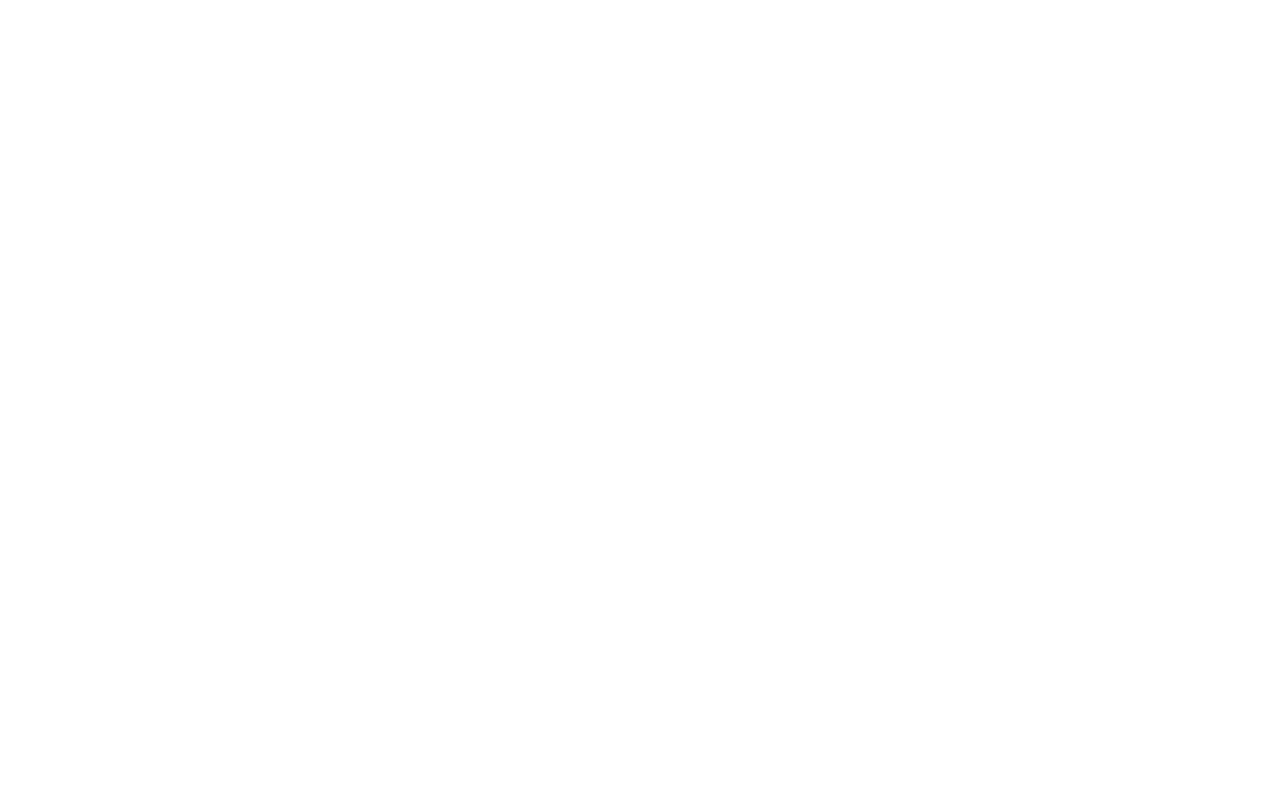
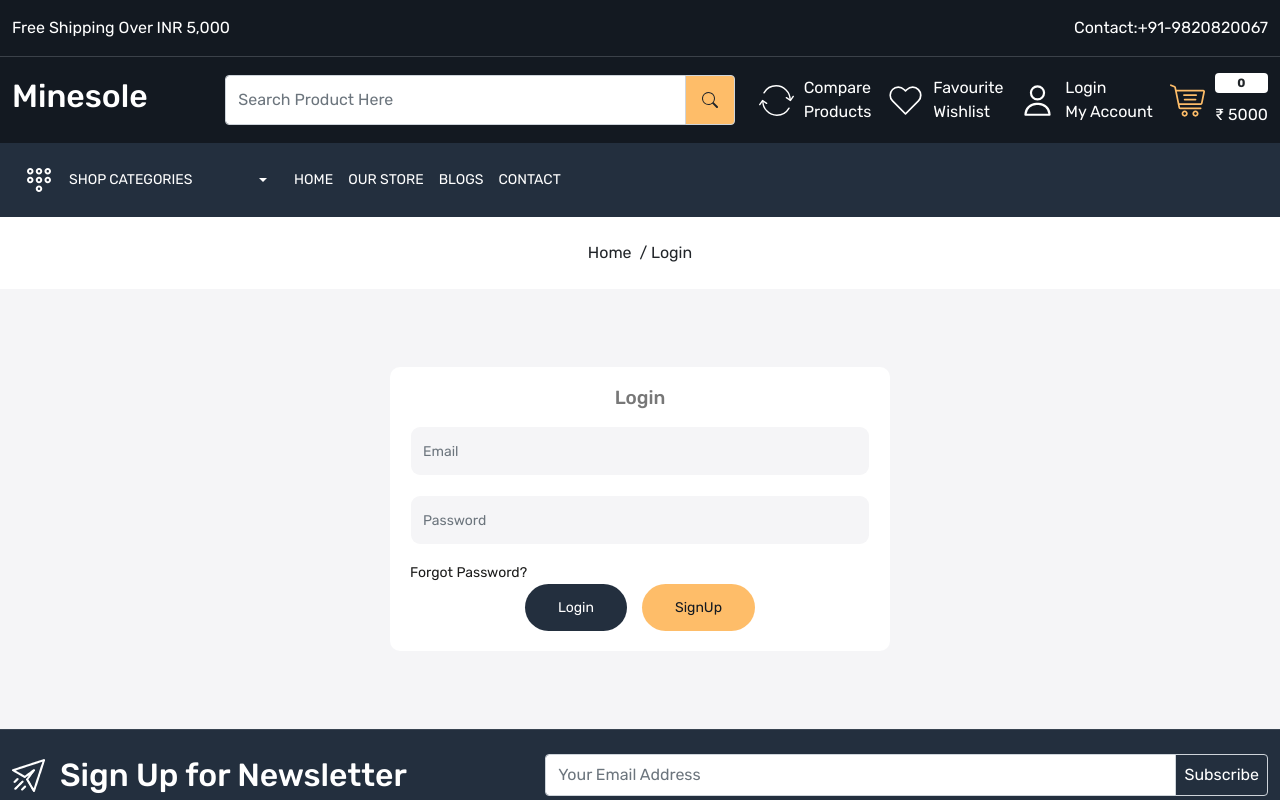
Before and after one commit to aditya-bsingh5/minesole-frontend, a React (Create React App) app: page /login in a window 1280 px wide. Before the commit this address had no page. Shown: the top 800 px of the page. Built offline with nearby package versions, Linux system fonts and the light colour scheme.

Commit message:
wishlist

```diff
--- a/src/App.css
+++ b/src/App.css
@@ -55,6 +55,14 @@ a {
 .button:hover {
   background-color: var(--color-button-hover);
   border-bottom: #131921;
+}
+
+.cross {
+  top: 15px;
+  right: 15px;
+  width: 25px;
+  padding: 3px;
+  cursor: pointer;
 }
 
 .card-wrapper {
@@ -520,30 +528,25 @@ footer .input-group-text {
 
 /* Contact Ends Here */
 
-/* Compare Product */
+/* Compare & Wishlist Product */
 
-.compare-product-card {
+.compare-product-card,
+.wishlist-card {
   padding: 20px 15px;
   background-color: white;
   border-radius: 10px;
 }
 
-.compare-product-card .cross {
-  top: 15px;
-  right: 15px;
-  width: 25px;
-  padding: 3px;
-  cursor: pointer;
-}
-
-.compare-product-details h5.title {
+.compare-product-details h5.title,
+.wishlist-card h5.title {
   font-size: 15px;
   line-height: 22px;
   font-weight: 500;
   color: var(--color-content-darken);
 }
 
-.compare-product-details h6.price {
+.compare-product-details h6.price,
+.wishlist-card h6.price {
   font-size: 15px;
   line-height: 22px;
   font-weight: 400;
@@ -557,4 +560,52 @@ footer .input-group-text {
   border-top: 1px solid var(--color-section-bg);
 }
 
-/* Compare Product Ends Here */
+/* Compare & Wishlist Product Ends Here */
+
+/* Auth Card */
+
+.auth-card {
+  padding: 20px;
+  background-color: white;
+  width: 500px;
+  margin: 30px auto;
+  border-radius: 10px;
+}
+
+.auth-card h3 {
+  font-size: 19px;
+  font-weight: 500;
+  color: var(--color-content-faded);
+}
+
+.auth-card .form-control {
+  height: 50px;
+  background-color: var(--color-section-bg);
+  color: var(--color-content-faded);
+  border-color: transparent;
+  font-size: 14px;
+  border-radius: 10px;
+}
+
+.auth-card a {
+  font-size: 14px;
+  font-weight: 400;
+  color: var(--color-content-darken);
+}
+
+.auth-card .signup {
+  background-color: var(--color-button-hover);
+  color: var(--color-bg-tone-one);
+}
+
+.auth-card .signup:hover {
+  background-color: var(--color-bg-tone-one);
+  color: var(--color-button-hover);
+}
+
+.auth-card p {
+  font-size: 13px;
+  color: var(--color-content-faded);
+}
+
+/* Auth Card Ends Here */
--- a/src/App.js
+++ b/src/App.js
@@ -7,7 +7,10 @@ import About from "./pages/About";
 import Contact from "./pages/Contact";
 import Store from "./pages/Store";
 import Blog from "./pages/Blog";
-import CompareProduct from "./pages/CompareProduct";
+import Compare from "./pages/Compare";
+import Wishlist from "./pages/Wishlist";
+import Login from "./pages/Login";
+import Forgot from "./pages/Forgot";
 
 function App() {
   return (
@@ -20,7 +23,10 @@ function App() {
             <Route path="contact" element={<Contact />} />
             <Route path="store" element={<Store />} />
             <Route path="blogs" element={<Blog />} />
-            <Route path="compare-product" element={<CompareProduct />} />
+            <Route path="compare" element={<Compare />} />
+            <Route path="wishlist" element={<Wishlist />} />
+            <Route path="login" element={<Login />} />
+            <Route path="forgot-password" element={<Forgot />} />
           </Route>
         </Routes>
       </BrowserRouter>
--- a/src/components/Header.js
+++ b/src/components/Header.js
@@ -48,7 +48,7 @@ const Header = () => {
               <div className="header-upper-links d-flex align-items-center justify-content-between">
                 <div>
                   <Link
-                    to="/compare-product"
+                    to="/compare"
                     className="d-flex align-items-center gap-10 text-white"
                   >
                     <img src="images/compare.svg" alt="compare"></img>
--- a/src/pages/Blog.js
+++ b/src/pages/Blog.js
@@ -28,6 +28,8 @@ const Blog = () => {
               <div className="row">
                 <div className="col-6">
                   <BlogCard />
+                </div>
+                <div className="col-6">
                   <BlogCard />
                 </div>
               </div>
--- a/src/pages/CompareProduct.js
+++ b/src/pages/Compare.js
@@ -3,7 +3,7 @@ import BreadCrumb from "../components/BreadCrumb";
 import Meta from "../components/Meta";
 import Color from "../components/Color";
 
-const CompareProduct = () => {
+const Compare = () => {
   return (
     <>
       <Meta title="Product Comparison" />
@@ -16,10 +16,14 @@ const CompareProduct = () => {
                 <img
                   src="images/cross.svg"
                   alt="cross"
-                  className="cross position-absolute"
+                  className="cross position-absolute img-fluid"
                 />
                 <div className="product-card-image">
-                  <img src="images/watch.jpg" alt="watch" />
+                  <img
+                    src="images/watch.jpg"
+                    alt="watch"
+                    className="img-fluid w-100"
+                  />
                 </div>
                 <div className="compare-product-details">
                   <h5 className="title">Chapal</h5>
@@ -38,14 +42,20 @@ const CompareProduct = () => {
                   </div>
                 </div>
               </div>
+            </div>
+            <div className="col-3">
               <div className="compare-product-card position-relative">
                 <img
                   src="images/cross.svg"
                   alt="cross"
-                  className="cross position-absolute"
+                  className="cross position-absolute img-fluid"
                 />
                 <div className="product-card-image">
-                  <img src="images/watch.jpg" alt="watch" />
+                  <img
+                    src="images/watch.jpg"
+                    alt="watch"
+                    className="img-fluid w-100"
+                  />
                 </div>
                 <div className="compare-product-details">
                   <h5 className="title">Chapal</h5>
@@ -72,4 +82,4 @@ const CompareProduct = () => {
   );
 };
 
-export default CompareProduct;
+export default Compare;
--- /dev/null
+++ b/src/pages/Forgot.js
@@ -0,0 +1,46 @@
+import React from "react";
+import BreadCrumb from "../components/BreadCrumb";
+import Meta from "../components/Meta";
+import { Link } from "react-router-dom";
+
+const Forgot = () => {
+  return (
+    <>
+      <Meta title="Forgot Password" />
+      <BreadCrumb title="Forgot Password" />
+      <div className="login-wrapper home-wrapper-2 py-5">
+        <div className="row">
+          <div className="col-12">
+            <div className="auth-card">
+              <h3 className="text-center mb-3">Reset Your Password</h3>
+              <p className="text-center mb-3 mt-2">
+                We will send you an email to reset your Password.
+              </p>
+              <form action="" className="d-flex flex-column gap-30">
+                <div>
+                  <input
+                    name="email"
+                    type="text"
+                    placeholder="Email"
+                    className="form-control"
+                  />
+                </div>
+
+                <div>
+                  <div className="tm-3 d-flex flex-column justify-content-center gap-15 align-items-center">
+                    <button type="submit" className="button border-0">
+                      Submit
+                    </button>
+                    <Link to="/login">Cancel</Link>
+                  </div>
+                </div>
+              </form>
+            </div>
+          </div>
+        </div>
+      </div>
+    </>
+  );
+};
+
+export default Forgot;
--- /dev/null
+++ b/src/pages/Login.js
@@ -0,0 +1,50 @@
+import React from "react";
+import BreadCrumb from "../components/BreadCrumb";
+import Meta from "../components/Meta";
+import { Link } from "react-router-dom";
+
+const Login = () => {
+  return (
+    <>
+      <Meta title="Login" />
+      <BreadCrumb title="Login" />
+      <div className="login-wrapper home-wrapper-2 py-5">
+        <div className="row">
+          <div className="col-12">
+            <div className="auth-card">
+              <h3 className="text-center mb-3">Login</h3>
+              <form action="" className="d-flex flex-column gap-30">
+                <div>
+                  <input
+                    name="email"
+                    type="text"
+                    placeholder="Email"
+                    className="form-control"
+                  />
+                </div>
+                <div className="mt-1">
+                  <input
+                    name="password"
+                    type="password"
+                    placeholder="Password"
+                    className="form-control"
+                  />
+                </div>
+                <div>
+                  <Link to="/forgot-password">Forgot Password?</Link>
+
+                  <div className="tm-3 d-flex justify-content-center gap-15 align-items-center">
+                    <button className="button border-0">Login</button>
+                    <Link className="button signup">SignUp</Link>
+                  </div>
+                </div>
+              </form>
+            </div>
+          </div>
+        </div>
+      </div>
+    </>
+  );
+};
+
+export default Login;
--- /dev/null
+++ b/src/pages/Wishlist.js
@@ -0,0 +1,40 @@
+import React from "react";
+import BreadCrumb from "../components/BreadCrumb";
+import Meta from "../components/Meta";
+
+const Wishlist = () => {
+  return (
+    <>
+      <Meta title="Wishlist" />
+      <BreadCrumb title="Wishlist" />
+      <div className="wishlist-wrapper home-wrapper-2 py-5">
+        <div className="container-xxl">
+          <div className="row">
+            <div className="col-3">
+              <div className="wishlist-card position-relative">
+                <img
+                  src="images/cross.svg"
+                  alt="cross"
+                  className="cross position-absolute img-fluid"
+                />
+                <div className="wishlist-card-image">
+                  <img
+                    src="images/watch.jpg"
+                    className="img-fluid w-100"
+                    alt="product"
+                  />
+                </div>
+                <div className="py-3">
+                  <h5 className="title">Chapal</h5>
+                  <h6 className="price mb-2">₹ 1,550</h6>
+                </div>
+              </div>
+            </div>
+          </div>
+        </div>
+      </div>
+    </>
+  );
+};
+
+export default Wishlist;
```
Also changed, not shown: src/pages/Signup.js (added, +7 -0 lines).
